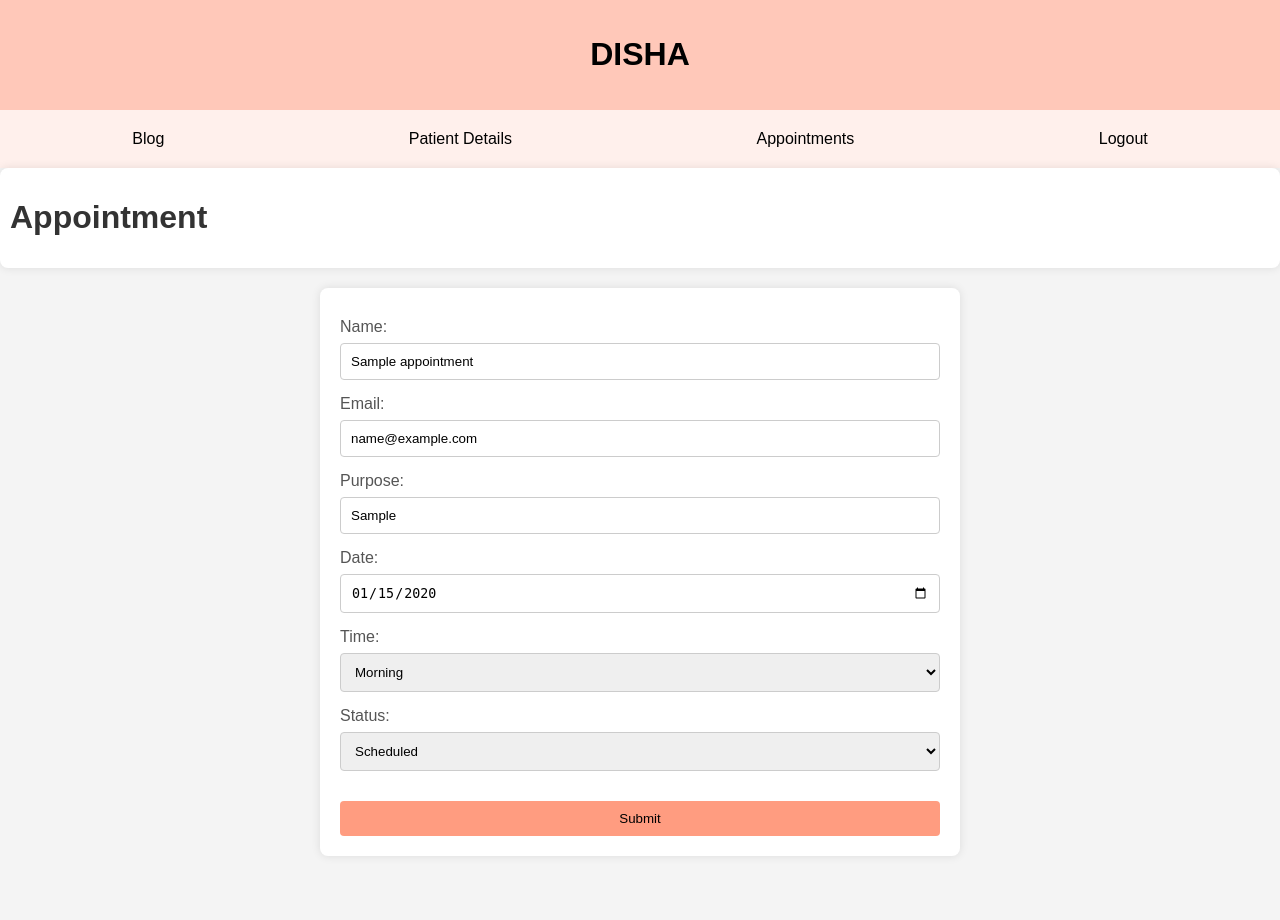
After one commit to aneenaansar/dishaback, a Django app: page /dashboard/appointmentedit/1 in a window 1280 px wide. The commit adds this page. Run offline with Django 4.2, Linux system fonts and the light colour scheme; tables that the repository leaves empty hold one stand-in row (values such as "Sample post"); some libraries are stand-ins or nearby versions.

Commit message:
updated dashboard

```diff
--- a/dashboard/forms.py
+++ b/dashboard/forms.py
@@ -1,5 +1,5 @@
 from django import forms
-from main.models import Blog
+from main.models import *
 from ckeditor.fields import RichTextField
 from . models import *
 
@@ -24,6 +24,29 @@ class RemarkForm(forms.ModelForm):
         model = Remark
         fields = ['date','remarks']
 
+class AppointmentEditForm(forms.ModelForm):
+    TIME_CHOICES = [
+        ('morning', 'Morning'),
+        ('afternoon', 'Afternoon'),
+        ('evening', 'Evening'),
+    ]
+    STATUS = (
+    ('Scheduled','Scheduled'),
+    ('Pending', 'Pending'),
+    ('Canceled','Canceled'),
+    )
+
+    name = forms.CharField(widget=forms.TextInput(attrs={'class': 'border border-gray-800 rounded p-2 w-full'}))
+    email = forms.EmailField(widget=forms.TextInput(attrs={'class': 'border border-gray-800 rounded p-2 w-full'}))
+    contact = forms.CharField(widget=forms.TextInput(attrs={'class': 'border border-gray-800 rounded p-2 w-full'}))
+    purpose = forms.CharField(widget=forms.TextInput(attrs={'class': 'border border-gray-800 rounded p-8 w-full'}))
+    date = forms.DateField(widget=forms.TextInput(attrs={'class': 'border border-gray-800 rounded p-2 w-full', 'type': 'date'}))
+    time = forms.ChoiceField(choices=TIME_CHOICES, widget=forms.Select(attrs={'class': 'border border-gray-800 rounded p-2 w-full'}))
+    status= forms.ChoiceField(choices=STATUS, widget=forms.Select(attrs={'class': 'border border-gray-800 rounded p-2 w-full'}))
+    class Meta:
+        model = Appointment
+        fields = ['name', 'email', 'contact', 'purpose', 'date', 'time','status']
+
 
 class LoginForm(forms.Form):
     username = forms.CharField(max_length=100, widget=forms.TextInput(attrs={'placeholder': 'Username'}))
--- /dev/null
+++ b/dashboard/templates/dashboard/appointmentedit.html
@@ -0,0 +1,139 @@
+{% extends 'dashboard/base.html' %}
+
+{% block title %} Rema devi | Dashboard {% endblock %}
+{% block content %}
+
+
+{% load static %}
+{{ form.media }}  {# Add this line to include form media #}
+
+<style>
+    body {
+        font-family: 'Arial', sans-serif;
+        margin: 0;
+        padding: 0;
+        background-color: #f4f4f4;
+    }
+
+    .col {
+        background-color: #fff;
+        padding: 10px;
+        margin-bottom: 20px;
+        border-radius: 8px;
+        box-shadow: 0 0 10px rgba(0, 0, 0, 0.1);
+    }
+
+    h1.page-header-title {
+        color: #333;
+    }
+
+    form {
+        max-width: 600px;
+        margin: auto;
+        background-color: #fff;
+        padding: 20px;
+        border-radius: 8px;
+        box-shadow: 0 0 10px rgba(0, 0, 0, 0.1);
+    }
+
+    div.form-group {
+        margin: 10px 0;
+    }
+
+    label {
+        margin-bottom: 2px;
+        display: block;
+        color: #555;
+    }
+
+    input[type="text"],
+    input[type="email"],
+    input[type="date"],
+    textarea,
+    select {
+        width: 100%;
+        padding: 10px;
+        margin: 5px 0;
+        box-sizing: border-box;
+        border: 1px solid #ccc;
+        border-radius: 4px;
+    }
+
+    input[type="submit"] {
+        width: 100%;
+        padding: 10px;
+        background-color: #ff9c80;
+        color: black;
+        border: none;
+        border-radius: 4px;
+        cursor: pointer;
+        transition: background-color 0.3s;
+        margin-top: 15px;
+    }
+
+    input[type="submit"]:hover {
+        background-color: #b85236;
+        color: white;
+    }
+    button[type="submit"] {
+      width: 100%;
+      padding: 10px;
+      background-color: #ff9c80;
+      color: black;
+      border: none;
+      border-radius: 4px;
+      cursor: pointer;
+      transition: background-color 0.3s;
+      margin-top: 15px;
+  }
+
+  button[type="submit"]:hover {
+      background-color: #b85236;
+      color: white;
+  }
+</style>
+
+<div class="col">
+  <h1 class="page-header-title">Appointment</h1>
+</div>
+
+<form method="post" enctype="multipart/form-data" style="margin-bottom: 4rem;">
+  {% csrf_token %}
+
+  <div class="form-group">
+      <label for="id_name">Name:</label>
+      {{ form.name }}
+  </div>
+
+  <div class="form-group">
+      <label for="id_email">Email:</label>
+      {{ form.email }}
+  </div>
+
+  <div class="form-group">
+      <label for="id_purpose">Purpose:</label>
+      {{ form.purpose }}
+  </div>
+
+  <div class="form-group">
+      <label for="id_date">Date:</label>
+      {{ form.date }}
+  </div>
+
+  <div class="form-group">
+      <label for="id_time">Time:</label>
+      {{ form.time }}
+  </div>
+
+  <div class="form-group">
+      <label for="id_status">Status:</label>
+      {{ form.status }}
+  </div>
+
+  <button type="submit" class="btn btn-primary">Submit</button>
+</form>
+
+
+
+
+{% endblock %}
--- a/dashboard/templates/dashboard/blog_list.html
+++ b/dashboard/templates/dashboard/blog_list.html
@@ -109,7 +109,7 @@
                         <td>{{ blog.date }}</td>
                         <td><a href="#">{{ blog.title }}</a></td>
                         <td>
-                            <a href="{% url 'dashboard:edit_blog' blog.id %}">
+                            <a href="{% url 'dashboard:blog_edit' blog.id %}">
                                 <img class="edit-btn" src="{% static 'image/edit-246.png' %}" alt="Edit">
                             </a>
                             <a href="{% url 'dashboard:delete_blog' blog.id %}">
--- a/dashboard/templates/dashboard/patient.html
+++ b/dashboard/templates/dashboard/patient.html
@@ -21,7 +21,7 @@
             padding: 20px;
             box-sizing: border-box;
             overflow-x: auto;
-            margin-top: 64px;
+            margin-top: 20px;
         }
 
         table {
@@ -146,7 +146,7 @@
             background-color: #f3a28c;
         }
     </style>
-    <div style="display:flex;justify-content:right;width:90%;margin-top:3rem;">
+    <div style="display:flex;justify-content:right;width:90%;margin-top:2rem;">
         <a href="{% url 'dashboard:patient_details' %}">
             <button class="add-details-btn">Add Details</button>
         </a>
--- a/dashboard/templates/dashboard/patient_detail.html
+++ b/dashboard/templates/dashboard/patient_detail.html
@@ -103,10 +103,9 @@
             <input type="text" name="address" placeholder="Address" class="patient-details" required>
             <input type="text" name="phoneNumber" placeholder="Phone Number" class="patient-details" required>
         </div>
-        <!-- <div class="holaa">
+        <div class="holaa">
             <input type="date" name="dob" placeholder="Date of Birth" required>
-            <textarea type="text" name="remarks" placeholder="Remarks"></textarea>
-        </div> -->
+        </div>
         <div id="image-upload-container" class="how">
             <input type="date" name="Date" class="hehe"  multiple>
             <textarea name="Remarks" placeholder="Remarks" rows="5" class="textarea1"></textarea>
--- a/dashboard/urls.py
+++ b/dashboard/urls.py
@@ -13,11 +13,13 @@ urlpatterns = [
 
     path('patient_details/', PatientDetailsView.as_view(), name='patient_details'),
     path('appoinments/',views.appoinments, name='appoinments'),
+    path('appointmentedit/<int:pk>',AppointmentEditView.as_view(), name='appointmentedit'),
+    path('appoinments/<int:pk>/delete/', AppointmentDeleteView.as_view(), name='delete_appointment'),
     path('bloglist/',views.displayblog, name='bloglist'),
     path('patient_list/', PatientListView.as_view(), name='patient'),
     path('patient_list/<int:pk>/delete/', PatientDeleteView.as_view(), name='delete_patient'),
 
-    path('blogedit/<int:pk>/edit/', BlogEditView.as_view(), name='edit_blog'),
+    path('blog/edit/<int:pk>/', BlogEditView.as_view(), name='blog_edit'),
     path('blogs/<int:pk>/delete/', BlogDeleteView.as_view(), name='delete_blog'),
     path('logout/', views.logout_view, name='logout'),
     path('addblog/', BlogAddView.as_view(), name='addblog'),
--- a/dashboard/views.py
+++ b/dashboard/views.py
@@ -9,6 +9,7 @@ from django.views import View
 from .forms import *
 from django.core.paginator import Paginator, EmptyPage, PageNotAnInteger
 from django.db.models import Q
+from main.forms import *
 
 def login(request):
     if request.method == 'POST':
@@ -44,23 +45,18 @@ class BlogEditView(View):
     template_name = 'dashboard/edit.html'
 
     def get(self, request, pk):
-        form = BlogForm()
-
-        return render(request, self.template_name, {'form': form})
+        blog = get_object_or_404(Blog, pk=pk)
+        form = BlogForm(instance=blog)
+        return render(request, self.template_name, {'form': form, 'blog': blog})
 
     def post(self, request, pk):
         blog = get_object_or_404(Blog, pk=pk)
-
-        # Create a form instance and populate it with data from the request
         form = BlogForm(request.POST, request.FILES, instance=blog)
 
-        # Check if the form is valid
         if form.is_valid():
-            # Save the form to update the blog
             form.save()
             return redirect('dashboard:bloglist')
 
-        # If the form is not valid, re-render the page with the form and errors
         return render(request, self.template_name, {'blog': blog, 'form': form})
 
 
@@ -140,6 +136,31 @@ def detail(request):
 def appoinments(request):
     appoinments=Appointment.objects.all()
     return render(request,'dashboard/appoinments.html',{'appoinments':appoinments})
+class AppointmentEditView(View):
+    template_name = 'dashboard/appointmentedit.html'
+
+    def get(self, request, pk):
+        appointment = get_object_or_404(Appointment, pk=pk)
+        form = AppointmentEditForm(instance=appointment)
+        return render(request, self.template_name, {'appointment': appointment, 'form': form})
+
+    def post(self, request, pk):
+        appointment = get_object_or_404(Appointment, pk=pk)
+        form = AppointmentEditForm(request.POST, instance=appointment)
+
+        if form.is_valid():
+            form.save()
+            return redirect('dashboard:appoinments')  # Correct the redirect URL
+        else:
+            # Print form errors to the console for debugging
+            print(form.errors)
+
+        return render(request, self.template_name, {'appointment': appointment, 'form': form})
+class AppointmentDeleteView(View):
+    def get(self, request, pk):
+        patient = get_object_or_404(Appointment, pk=pk)
+        patient.delete()
+        return redirect('dashboard:appoinments')
 
 def displayblog(request):
     blogs=Blog.objects.all()
--- a/main/forms.py
+++ b/main/forms.py
@@ -7,9 +7,6 @@ class AppointmentForm(forms.ModelForm):
         ('afternoon', 'Afternoon'),
         ('evening', 'Evening'),
     ]
-
-
-
 
 
     name = forms.CharField(widget=forms.TextInput(attrs={'class': 'border border-gray-800 rounded p-2 w-full'}))
--- a/main/models.py
+++ b/main/models.py
@@ -22,7 +22,7 @@ class Appointment(models.Model):
     date = models.DateField()
     status = models.CharField(max_length=50, choices=STATUS, default='Pending', blank=True, null=True)
     time = models.CharField(max_length=50, blank=True, null=True)
-    approval = models.CharField(max_length=50, choices=APPROVAL, default='Pending')
+    # approval = models.CharField(max_length=50, choices=APPROVAL, default='Pending')
 
     def __str__(self):
         return self.name
```
Also changed, not shown: dashboard/templates/dashboard/appoinments.html (+26 -24 lines), item_images/Chocholate_truffle_cake2.jpg (added).
